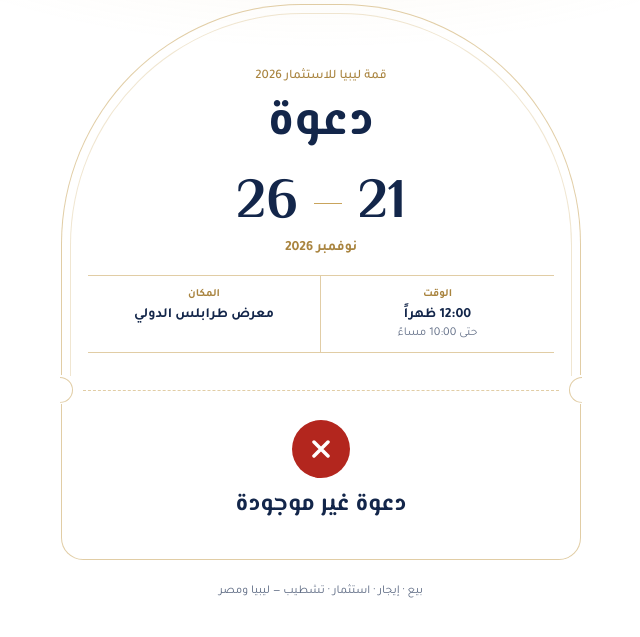
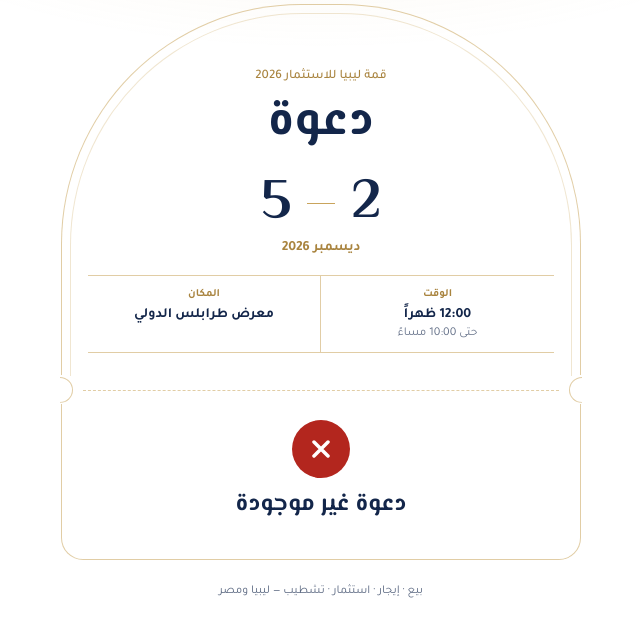
Before and after one commit to tibisti/invite, a plain HTML site: page check.html in a window 1280 px wide. Shown: the part 175-812 px from the top of the page, without its empty margins (319-959 px from the left). Drawn offline with Linux system fonts and the light colour scheme.

Commit message:
Update check.html

```diff
--- a/check.html
+++ b/check.html
@@ -58,7 +58,7 @@ h1{font-family:'El Messiri',serif;font-weight:700;font-size:50px;line-height:1.2
       <div class="gsub" id="gSub"></div>
       <p class="opening2">لزيارة جناحها ضمن فعاليات <b style="white-space:nowrap">قمة ليبيا للاستثمار 2026</b><br>ويسعدنا تشريفكم ولقاؤكم</p>
     </div>
-    <div class="date"><div class="days"><span class="d">21</span><span class="dash"></span><span class="d">26</span></div><div class="month">نوفمبر 2026</div></div>
+    <div class="date"><div class="days"><span class="d">2</span><span class="dash"></span><span class="d">5</span></div><div class="month">ديسمبر 2026</div></div>
     <div class="rows"><div><small>الوقت</small><span>12:00 ظهراً</span><em>حتى 10:00 مساءً</em></div><div><small>المكان</small><span>معرض طرابلس الدولي</span></div></div>
   </div>
   <div class="perf"><i></i><i></i></div>
```
